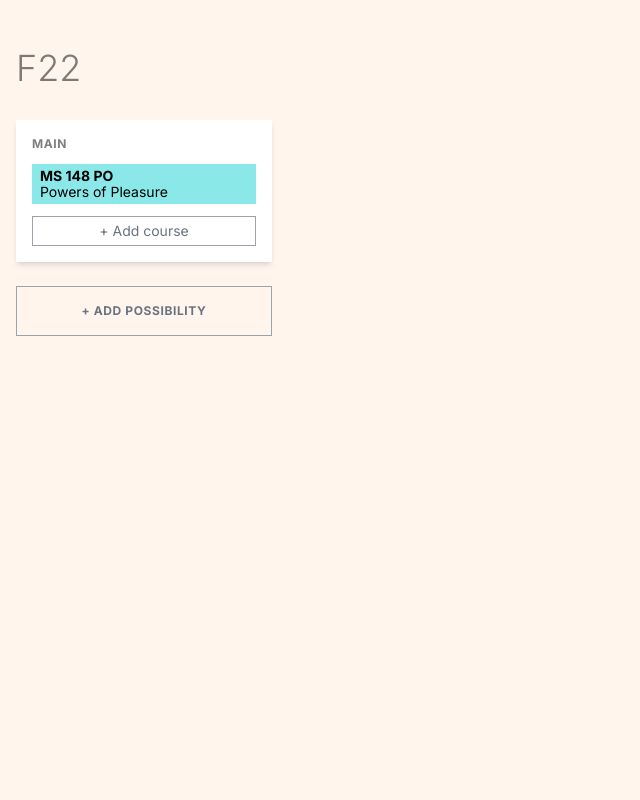
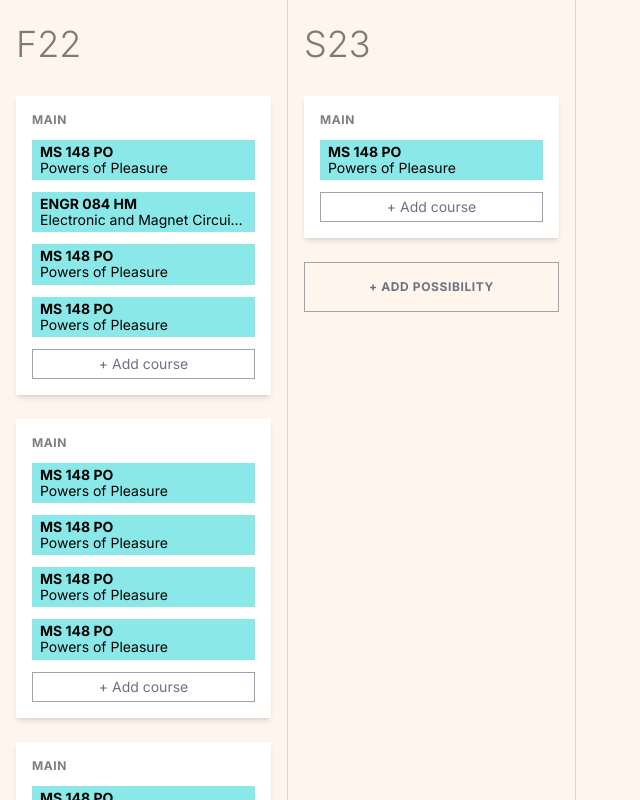
Before and after one commit to wwsalmon/5c-course-planner, a Next.js app: page / in a window 1280 px wide. Shown: the whole page, without its empty margins (0-640 px from the left). Built offline with nearby package versions, Linux system fonts and the light colour scheme.

Commit message:
componentize everything

```diff
--- /dev/null
+++ b/components/BigButton.tsx
@@ -0,0 +1,10 @@
+import {ReactNode} from "react";
+import classNames from "classnames";
+
+export default function BigButton({className, children}: {className: string, children: ReactNode}) {
+    return (
+        <div className={classNames("border border-gray-400 text-gray-500 hover:bg-gray-100 hover:text-gray-700 hover:border-gray-600 text-center", className)}>
+            {children}
+        </div>
+    )
+}
--- /dev/null
+++ b/components/SemClass.tsx
@@ -0,0 +1,8 @@
+export default function SemClass({id, title, bgColor}: {id: string, title: string, bgColor: string}) {
+    return (
+        <div className="px-2 py-1 mt-3 leading-[1.15] text-sm" style={{backgroundColor: bgColor}}>
+            <p className="font-bold">{id}</p>
+            <p className="truncate">{title}</p>
+        </div>
+    )
+}
--- /dev/null
+++ b/components/SemCol.tsx
@@ -0,0 +1,15 @@
+import {ReactNode} from "react";
+import BigButton from "./BigButton";
+import UpperH from "./UpperH";
+
+export default function SemCol({children, title}: {children: ReactNode, title: string}) {
+    return (
+        <div className="w-72 px-4 border-r border-gray-300 overflow-y-auto py-6 flex-shrink-0">
+            <h2 className="mb-8 text-4xl font-light opacity-50">{title}</h2>
+            {children}
+            <BigButton className="p-4 mt-6">
+                <UpperH>+ Add possibility</UpperH>
+            </BigButton>
+        </div>
+    )
+}
--- /dev/null
+++ b/components/SemPos.tsx
@@ -0,0 +1,15 @@
+import {ReactNode} from "react";
+import UpperH from "./UpperH";
+import BigButton from "./BigButton";
+
+export default function SemPos({title, children}: {title: string, children?: ReactNode}) {
+    return (
+        <div className="p-4 shadow-md bg-white w-full mb-6">
+            <UpperH className="opacity-50">{title}</UpperH>
+            {children}
+            <BigButton className="px-2 py-1 text-sm mt-3">
+                <span>+ Add course</span>
+            </BigButton>
+        </div>
+    )
+}
--- /dev/null
+++ b/components/UpperH.tsx
@@ -0,0 +1,11 @@
+import {HTMLProps} from "react";
+import classNames from "classnames";
+
+export default function UpperH(props: HTMLProps<HTMLHeadingElement>) {
+    let thisProps = {...props};
+    thisProps.className = classNames(props.className, "uppercase text-xs tracking-wider font-bold");
+
+    return (
+        <h3 {...thisProps}>{props.children}</h3>
+    )
+}
--- a/pages/index.tsx
+++ b/pages/index.tsx
@@ -1,22 +1,37 @@
+import SemCol from "../components/SemCol";
+import SemClass from "../components/SemClass";
+import SemPos from "../components/SemPos";
+
 export default function Home() {
     return (
-        <>
-            <div className="w-72 px-4">
-                <h2 className="mt-12 mb-8 text-4xl font-light opacity-50">F22</h2>
-                <div className="p-4 shadow-md bg-white w-full">
-                    <h3 className="uppercase text-xs tracking-wider opacity-50 font-bold">Main</h3>
-                    <div className="px-2 py-1 bg-[#8AE8E9] mt-3 leading-[1.15] text-sm">
-                        <p className="font-bold">MS 148 PO</p>
-                        <p>Powers of Pleasure</p>
-                    </div>
-                    <div className="px-2 py-1 text-center text-sm mt-3 border border-gray-400 text-gray-500 hover:bg-gray-100 hover:text-gray-700 hover:border-gray-600">
-                        <span>+ Add course</span>
-                    </div>
-                </div>
-                <div className="p-4 text-center text-xs border border-gray-400 text-gray-500 mt-6 uppercase font-bold tracking-wider">
-                    <span>+ Add possibility</span>
-                </div>
+        <div className="max-w-full overflow-x-auto">
+            <div className="flex max-h-screen items-stretch">
+                <SemCol title="F22">
+                    <SemPos title="Main">
+                        <SemClass id="MS 148 PO" title="Powers of Pleasure" bgColor="#8ae8e9"/>
+                        <SemClass id="ENGR 084 HM" title="Electronic and Magnet Circuits and Devices" bgColor="#8ae8e9"/>
+                        <SemClass id="MS 148 PO" title="Powers of Pleasure" bgColor="#8ae8e9"/>
+                        <SemClass id="MS 148 PO" title="Powers of Pleasure" bgColor="#8ae8e9"/>
+                    </SemPos>
+                    <SemPos title="Main">
+                        <SemClass id="MS 148 PO" title="Powers of Pleasure" bgColor="#8ae8e9"/>
+                        <SemClass id="MS 148 PO" title="Powers of Pleasure" bgColor="#8ae8e9"/>
+                        <SemClass id="MS 148 PO" title="Powers of Pleasure" bgColor="#8ae8e9"/>
+                        <SemClass id="MS 148 PO" title="Powers of Pleasure" bgColor="#8ae8e9"/>
+                    </SemPos>
+                    <SemPos title="Main">
+                        <SemClass id="MS 148 PO" title="Powers of Pleasure" bgColor="#8ae8e9"/>
+                        <SemClass id="MS 148 PO" title="Powers of Pleasure" bgColor="#8ae8e9"/>
+                        <SemClass id="MS 148 PO" title="Powers of Pleasure" bgColor="#8ae8e9"/>
+                        <SemClass id="MS 148 PO" title="Powers of Pleasure" bgColor="#8ae8e9"/>
+                    </SemPos>
+                </SemCol>
+                <SemCol title="S23">
+                    <SemPos title="Main">
+                        <SemClass id="MS 148 PO" title="Powers of Pleasure" bgColor="#8ae8e9"/>
+                    </SemPos>
+                </SemCol>
             </div>
-        </>
+        </div>
     );
 }
```
